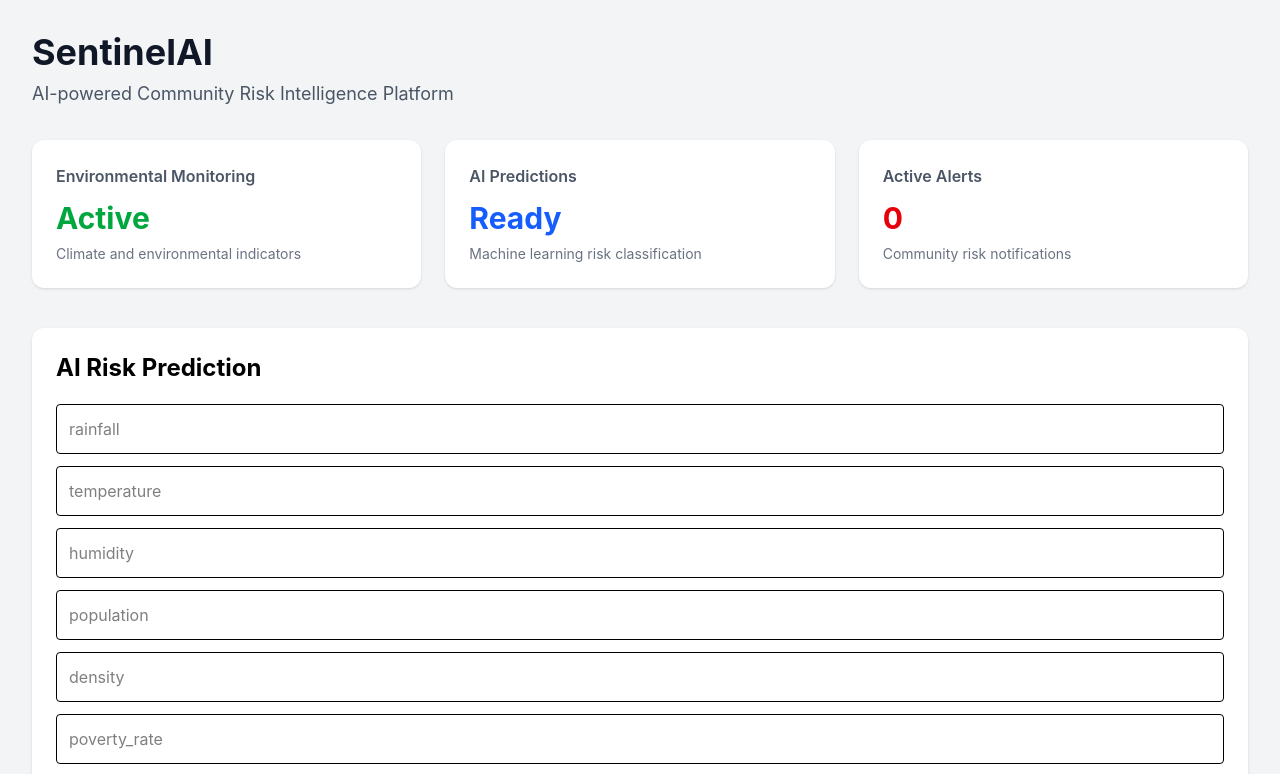
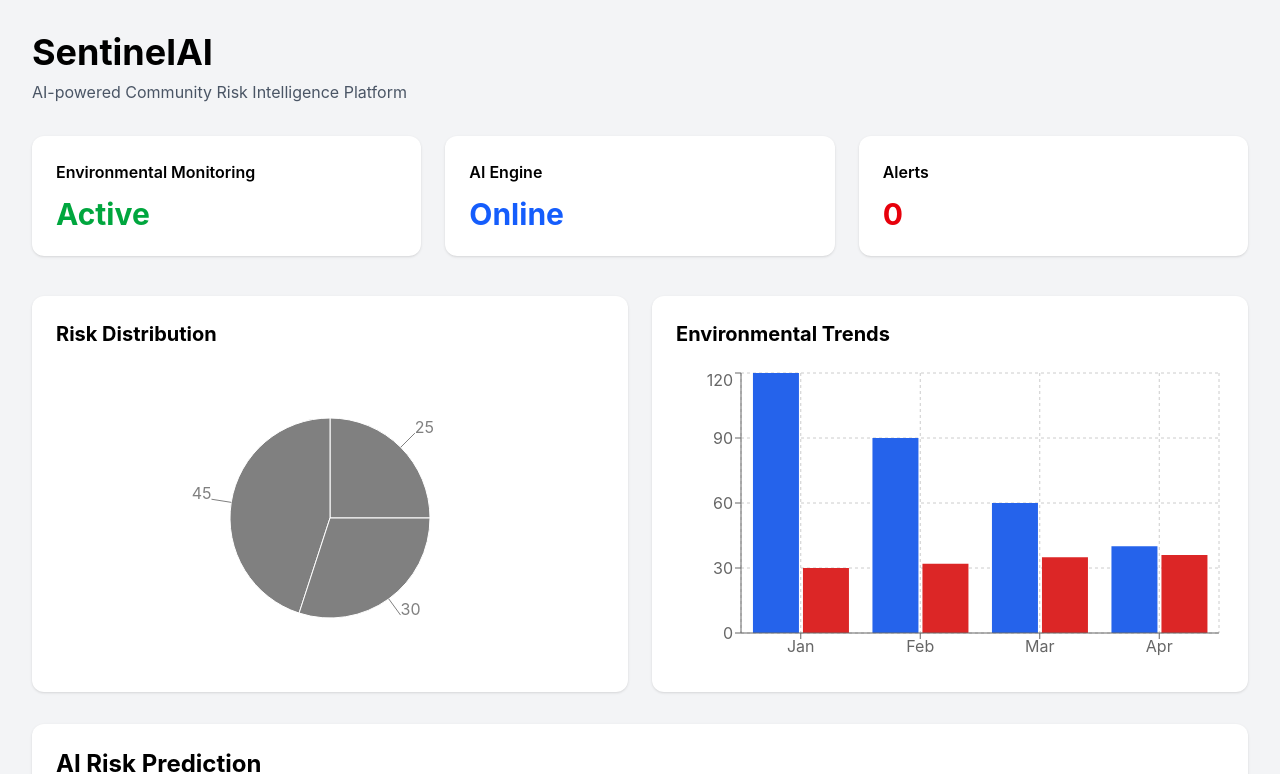
Before and after one commit to Lewis-123/SentinelAI, a React (Vite) app in the folder frontend/: page / in a window 1280 px wide. Shown: the top 774 px of the page. Built offline with nearby package versions, Linux system fonts and the light colour scheme.

Commit message:
feat: add SentinelAI analytics dashboard visualizations

```diff
--- a/frontend/package.json
+++ b/frontend/package.json
@@ -14,6 +14,7 @@
     "axios": "^1.20.0",
     "react": "^19.2.8",
     "react-dom": "^19.2.8",
+    "recharts": "^3.10.1",
     "tailwindcss": "^4.3.3"
   },
   "devDependencies": {
--- a/frontend/src/components/Dashboard.tsx
+++ b/frontend/src/components/Dashboard.tsx
@@ -1,43 +1,41 @@
 import RiskPrediction from "./RiskPrediction";
+import RiskAnalytics from "./RiskAnalytics";
 
 
-function Dashboard() {
+function Dashboard(){
 
   return (
 
     <div className="min-h-screen bg-gray-100 p-8">
 
 
-      {/* Header */}
-
       <div className="mb-8">
 
-        <h1 className="text-4xl font-bold text-gray-900">
+        <h1 className="text-4xl font-bold">
 
           SentinelAI
 
         </h1>
 
 
-        <p className="text-gray-600 mt-2 text-lg">
+        <p className="text-gray-600 mt-2">
 
           AI-powered Community Risk Intelligence Platform
 
         </p>
 
+
       </div>
 
 
 
-      {/* Summary Cards */}
 
       <div className="grid grid-cols-1 md:grid-cols-3 gap-6">
 
 
-
         <div className="bg-white rounded-xl shadow p-6">
 
-          <h2 className="text-gray-600 font-semibold">
+          <h2 className="font-semibold">
 
             Environmental Monitoring
 
@@ -50,10 +48,23 @@ function Dashboard() {
 
           </p>
 
+        </div>
 
-          <p className="text-sm text-gray-500 mt-2">
 
-            Climate and environmental indicators
+
+
+        <div className="bg-white rounded-xl shadow p-6">
+
+          <h2 className="font-semibold">
+
+            AI Engine
+
+          </h2>
+
+
+          <p className="text-3xl font-bold mt-3 text-blue-600">
+
+            Online
 
           </p>
 
@@ -64,36 +75,9 @@ function Dashboard() {
 
         <div className="bg-white rounded-xl shadow p-6">
 
-          <h2 className="text-gray-600 font-semibold">
+          <h2 className="font-semibold">
 
-            AI Predictions
-
-          </h2>
-
-
-          <p className="text-3xl font-bold mt-3 text-blue-600">
-
-            Ready
-
-          </p>
-
-
-          <p className="text-sm text-gray-500 mt-2">
-
-            Machine learning risk classification
-
-          </p>
-
-        </div>
-
-
-
-
-        <div className="bg-white rounded-xl shadow p-6">
-
-          <h2 className="text-gray-600 font-semibold">
-
-            Active Alerts
+            Alerts
 
           </h2>
 
@@ -101,13 +85,6 @@ function Dashboard() {
           <p className="text-3xl font-bold mt-3 text-red-600">
 
             0
-
-          </p>
-
-
-          <p className="text-sm text-gray-500 mt-2">
-
-            Community risk notifications
 
           </p>
 
@@ -119,20 +96,16 @@ function Dashboard() {
 
 
 
-      {/* Prediction Section */}
-
-      <div className="mt-10">
-
-        <RiskPrediction />
-
-      </div>
+      <RiskAnalytics />
 
 
+
+      <RiskPrediction />
 
 
     </div>
 
-  );
+  )
 
 }
 
--- /dev/null
+++ b/frontend/src/components/RiskAnalytics.tsx
@@ -0,0 +1,204 @@
+import {
+  BarChart,
+  Bar,
+  XAxis,
+  YAxis,
+  CartesianGrid,
+  Tooltip,
+  ResponsiveContainer,
+  PieChart,
+  Pie,
+  Cell
+} from "recharts";
+
+
+function RiskAnalytics(){
+
+
+  const riskData = [
+
+    {
+      name:"Low",
+      value:25
+    },
+
+    {
+      name:"Medium",
+      value:45
+    },
+
+    {
+      name:"High",
+      value:30
+    }
+
+  ];
+
+
+
+  const environmentalData = [
+
+    {
+      month:"Jan",
+      rainfall:120,
+      temperature:30
+    },
+
+    {
+      month:"Feb",
+      rainfall:90,
+      temperature:32
+    },
+
+    {
+      month:"Mar",
+      rainfall:60,
+      temperature:35
+    },
+
+    {
+      month:"Apr",
+      rainfall:40,
+      temperature:36
+    }
+
+  ];
+
+
+
+  return (
+
+    <div className="mt-10 grid grid-cols-1 lg:grid-cols-2 gap-6">
+
+
+
+      {/* Risk Distribution */}
+
+      <div className="bg-white rounded-xl shadow p-6">
+
+
+        <h2 className="text-xl font-bold mb-5">
+
+          Risk Distribution
+
+        </h2>
+
+
+
+        <ResponsiveContainer width="100%" height={300}>
+
+
+          <PieChart>
+
+
+            <Pie
+
+              data={riskData}
+
+              dataKey="value"
+
+              nameKey="name"
+
+              outerRadius={100}
+
+              label
+
+            >
+
+
+              {
+                riskData.map(
+                  (entry,index)=>(
+
+                    <Cell key={index}/>
+
+                  )
+                )
+              }
+
+
+            </Pie>
+
+
+            <Tooltip />
+
+
+          </PieChart>
+
+
+        </ResponsiveContainer>
+
+
+      </div>
+
+
+
+
+      {/* Environmental Trends */}
+
+      <div className="bg-white rounded-xl shadow p-6">
+
+
+        <h2 className="text-xl font-bold mb-5">
+
+          Environmental Trends
+
+        </h2>
+
+
+
+        <ResponsiveContainer width="100%" height={300}>
+
+
+          <BarChart data={environmentalData}>
+
+
+            <CartesianGrid strokeDasharray="3 3"/>
+
+
+            <XAxis dataKey="month"/>
+
+
+            <YAxis/>
+
+
+            <Tooltip/>
+
+
+
+            <Bar
+
+              dataKey="rainfall"
+
+              fill="#2563eb"
+
+            />
+
+
+            <Bar
+
+              dataKey="temperature"
+
+              fill="#dc2626"
+
+            />
+
+
+          </BarChart>
+
+
+        </ResponsiveContainer>
+
+
+      </div>
+
+
+
+    </div>
+
+  )
+
+}
+
+
+export default RiskAnalytics;
```
Also changed, not shown: 1 other file (tests, documents, lock files or other folders).
